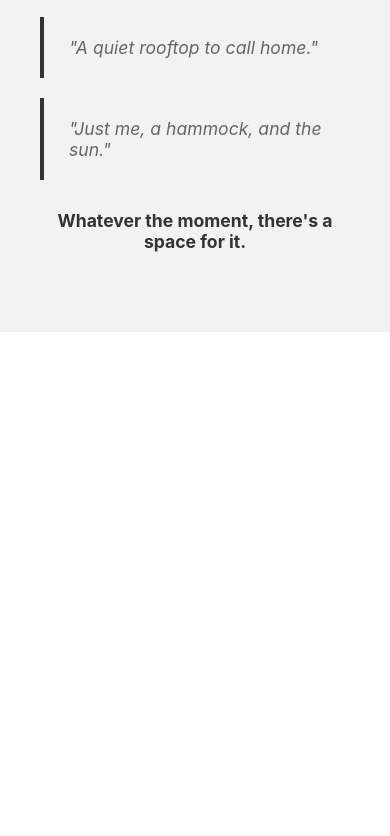
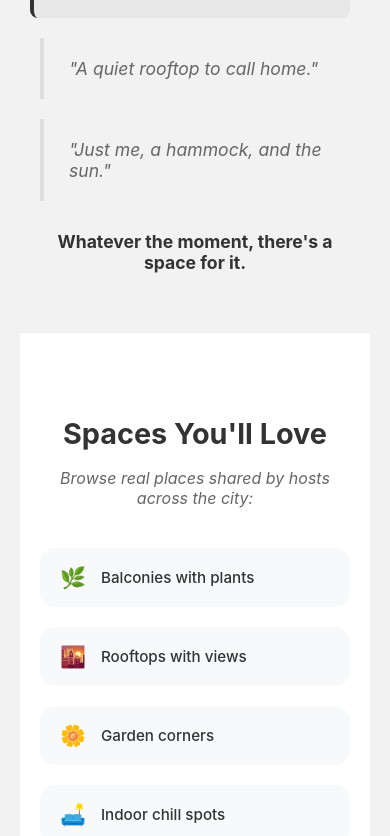
Before and after one commit to jaanque/rebote, a React (Create React App) app: page / in a window 390 px wide. Shown: the part 2388-3224 px from the top of the page. Before the commit the page ends 2720 px from the top, so only its background shows below. Built offline with nearby package versions, Linux system fonts and the light colour scheme.

Commit message:
ADD // Sections

```diff
--- a/src/App.css
+++ b/src/App.css
@@ -201,6 +201,7 @@
   object-fit: cover;
   border-radius: 20px;
   box-shadow: 0 4px 6px rgba(0, 0, 0, 0.1);
+  transition: opacity 0.4s ease;
 }
 
 .moments-content {
@@ -228,9 +229,11 @@
   font-style: italic;
   margin-bottom: 20px;
   padding: 20px 0;
-  border-left: 4px solid #333;
+  border-left: 4px solid #ddd;
   padding-left: 25px;
   transition: all 0.3s ease;
+  cursor: pointer;
+  user-select: none;
 }
 
 .moment-item:hover {
@@ -239,11 +242,188 @@
   padding-left: 30px;
 }
 
+.moment-item.active {
+  color: #333;
+  border-left-color: #333;
+  font-weight: 600;
+  padding-left: 30px;
+  background-color: rgba(51, 51, 51, 0.05);
+  border-radius: 8px;
+  margin-left: -10px;
+  padding-left: 35px;
+}
+
 .moments-subtitle {
   color: #333;
   font-size: 1.4rem;
   font-weight: 600;
   margin: 0;
+}
+
+.spaces-section {
+  padding: 80px 20px;
+  background-color: white;
+}
+
+.spaces-container {
+  max-width: 1200px;
+  margin: 0 auto;
+  text-align: center;
+}
+
+.spaces-title {
+  color: #333;
+  font-size: 3rem;
+  font-weight: 700;
+  margin-bottom: 15px;
+  line-height: 1.2;
+}
+
+.spaces-subtitle {
+  color: #666;
+  font-size: 1.3rem;
+  font-style: italic;
+  margin-bottom: 50px;
+  font-weight: 400;
+}
+
+.spaces-grid {
+  display: grid;
+  grid-template-columns: repeat(auto-fit, minmax(280px, 1fr));
+  gap: 25px;
+  max-width: 900px;
+  margin: 0 auto;
+}
+
+.space-item {
+  display: flex;
+  align-items: center;
+  gap: 15px;
+  padding: 20px 25px;
+  background-color: #f8f9fa;
+  border-radius: 15px;
+  transition: all 0.3s ease;
+  cursor: pointer;
+  border: 2px solid transparent;
+}
+
+.space-item:hover {
+  background-color: #e9ecef;
+  transform: translateY(-2px);
+  box-shadow: 0 4px 12px rgba(0, 0, 0, 0.1);
+  border-color: #dee2e6;
+}
+
+.space-emoji {
+  font-size: 1.5rem;
+  min-width: 24px;
+  text-align: center;
+}
+
+.space-text {
+  color: #333;
+  font-size: 1.1rem;
+  font-weight: 500;
+  text-align: left;
+}
+
+.host-section {
+  padding: 80px 20px;
+  background: linear-gradient(135deg, #667eea 0%, #764ba2 100%);
+  position: relative;
+  overflow: hidden;
+}
+
+.host-section::before {
+  content: '';
+  position: absolute;
+  top: 0;
+  left: 0;
+  right: 0;
+  bottom: 0;
+  background: rgba(0, 0, 0, 0.1);
+  z-index: 1;
+}
+
+.host-container {
+  max-width: 800px;
+  margin: 0 auto;
+  text-align: center;
+  position: relative;
+  z-index: 2;
+}
+
+.host-content {
+  display: flex;
+  flex-direction: column;
+  align-items: center;
+  gap: 20px;
+}
+
+.host-emoji {
+  font-size: 4rem;
+  margin-bottom: 10px;
+  animation: bounce 2s infinite;
+}
+
+@keyframes bounce {
+  0%, 20%, 50%, 80%, 100% {
+    transform: translateY(0);
+  }
+  40% {
+    transform: translateY(-10px);
+  }
+  60% {
+    transform: translateY(-5px);
+  }
+}
+
+.host-title {
+  color: white;
+  font-size: 3rem;
+  font-weight: 700;
+  margin: 0;
+  line-height: 1.2;
+  text-shadow: 0 2px 4px rgba(0, 0, 0, 0.3);
+}
+
+.host-description {
+  color: white;
+  font-size: 1.5rem;
+  font-weight: 400;
+  margin: 0;
+  opacity: 0.95;
+  text-shadow: 0 1px 2px rgba(0, 0, 0, 0.2);
+}
+
+.host-subtitle {
+  color: white;
+  font-size: 1.3rem;
+  font-weight: 300;
+  font-style: italic;
+  margin: 0;
+  opacity: 0.9;
+  text-shadow: 0 1px 2px rgba(0, 0, 0, 0.2);
+}
+
+.host-btn {
+  background: white;
+  color: #667eea;
+  font-size: 1.4rem;
+  font-weight: 700;
+  padding: 0;
+  width: 220px;
+  height: 65px;
+  margin-top: 15px;
+  box-shadow: 0 4px 15px rgba(0, 0, 0, 0.2);
+  transform: translateY(0);
+  transition: all 0.3s ease;
+}
+
+.host-btn:hover {
+  background: #f8f9fa;
+  transform: translateY(-2px);
+  box-shadow: 0 6px 20px rgba(0, 0, 0, 0.3);
 }
 
 @media (max-width: 768px) {
@@ -335,6 +515,58 @@
     grid-template-columns: 1fr;
     gap: 30px;
   }
+
+  .spaces-section {
+    padding: 60px 20px;
+  }
+
+  .spaces-title {
+    font-size: 2.2rem;
+  }
+
+  .spaces-subtitle {
+    font-size: 1.1rem;
+    margin-bottom: 40px;
+  }
+
+  .spaces-grid {
+    grid-template-columns: 1fr;
+    gap: 20px;
+  }
+
+  .space-item {
+    padding: 18px 20px;
+  }
+
+  .space-text {
+    font-size: 1rem;
+  }
+
+  .host-section {
+    padding: 60px 20px;
+  }
+
+  .host-emoji {
+    font-size: 3rem;
+  }
+
+  .host-title {
+    font-size: 2.2rem;
+  }
+
+  .host-description {
+    font-size: 1.3rem;
+  }
+
+  .host-subtitle {
+    font-size: 1.1rem;
+  }
+
+  .host-btn {
+    width: 200px;
+    height: 60px;
+    font-size: 1.2rem;
+  }
 }
 
 @media (max-width: 480px) {
@@ -403,4 +635,46 @@
   .step-title {
     font-size: 1.2rem;
   }
+
+  .spaces-title {
+    font-size: 1.8rem;
+  }
+
+  .spaces-subtitle {
+    font-size: 1rem;
+  }
+
+  .space-item {
+    padding: 15px 18px;
+  }
+
+  .space-emoji {
+    font-size: 1.3rem;
+  }
+
+  .space-text {
+    font-size: 0.95rem;
+  }
+
+  .host-emoji {
+    font-size: 2.5rem;
+  }
+
+  .host-title {
+    font-size: 1.8rem;
+  }
+
+  .host-description {
+    font-size: 1.1rem;
+  }
+
+  .host-subtitle {
+    font-size: 1rem;
+  }
+
+  .host-btn {
+    width: 180px;
+    height: 55px;
+    font-size: 1.1rem;
+  }
 }
--- a/src/App.js
+++ b/src/App.js
@@ -1,7 +1,25 @@
+import { useState } from 'react';
 import './App.css';
 
 function App() {
   const imageUrl = "https://i.ibb.co/SwQF8smr/assets-task-01jyp74gvkf7vtdapm143gsw99-1750945157-img-0.webp";
+
+  const moments = [
+    {
+      text: "20 minutes before my meeting.",
+      image: "https://images.unsplash.com/photo-1556909114-f6e7ad7d3136?w=600&h=400&fit=crop&crop=center"
+    },
+    {
+      text: "A quiet rooftop to call home.",
+      image: "https://images.unsplash.com/photo-1544984243-ec57ea16fe25?w=600&h=400&fit=crop&crop=center"
+    },
+    {
+      text: "Just me, a hammock, and the sun.",
+      image: "https://images.unsplash.com/photo-1506905925346-21bda4d32df4?w=600&h=400&fit=crop&crop=center"
+    }
+  ];
+
+  const [selectedMoment, setSelectedMoment] = useState(0);
 
   return (
     <div className="App">
@@ -71,7 +89,7 @@ function App() {
         <div className="moments-container">
           <div className="moments-image">
             <img
-              src="https://i.ibb.co/SwQF8smr/assets-task-01jyp74gvkf7vtdapm143gsw99-1750945157-img-0.webp"
+              src={moments[selectedMoment].image}
               alt="Moments Made for Bello"
               className="moments-img"
             />
@@ -79,11 +97,75 @@ function App() {
           <div className="moments-content">
             <h2 className="moments-title"><strong>Moments Made for Bello</strong></h2>
             <ul className="moments-list">
-              <li className="moment-item">"20 minutes before my meeting."</li>
-              <li className="moment-item">"A quiet rooftop to call home."</li>
-              <li className="moment-item">"Just me, a hammock, and the sun."</li>
+              {moments.map((moment, index) => (
+                <li
+                  key={index}
+                  className={`moment-item ${selectedMoment === index ? 'active' : ''}`}
+                  onClick={() => setSelectedMoment(index)}
+                >
+                  "{moment.text}"
+                </li>
+              ))}
             </ul>
             <p className="moments-subtitle"><strong>Whatever the moment, there's a space for it.</strong></p>
+          </div>
+        </div>
+      </div>
+
+      <div className="spaces-section">
+        <div className="spaces-container">
+          <h2 className="spaces-title">Spaces You'll Love</h2>
+          <p className="spaces-subtitle">Browse real places shared by hosts across the city:</p>
+
+          <div className="spaces-grid">
+            <div className="space-item">
+              <span className="space-emoji">🌿</span>
+              <span className="space-text">Balconies with plants</span>
+            </div>
+            <div className="space-item">
+              <span className="space-emoji">🌇</span>
+              <span className="space-text">Rooftops with views</span>
+            </div>
+            <div className="space-item">
+              <span className="space-emoji">🌼</span>
+              <span className="space-text">Garden corners</span>
+            </div>
+            <div className="space-item">
+              <span className="space-emoji">🛋️</span>
+              <span className="space-text">Indoor chill spots</span>
+            </div>
+            <div className="space-item">
+              <span className="space-emoji">📖</span>
+              <span className="space-text">Reading nooks</span>
+            </div>
+            <div className="space-item">
+              <span className="space-emoji">💤</span>
+              <span className="space-text">Hammocks</span>
+            </div>
+            <div className="space-item">
+              <span className="space-emoji">⛵</span>
+              <span className="space-text">Boats</span>
+            </div>
+            <div className="space-item">
+              <span className="space-emoji">🎨</span>
+              <span className="space-text">Studios</span>
+            </div>
+            <div className="space-item">
+              <span className="space-emoji">🪟</span>
+              <span className="space-text">Porches</span>
+            </div>
+          </div>
+        </div>
+      </div>
+
+      <div className="host-section">
+        <div className="host-container">
+          <div className="host-content">
+            <span className="host-emoji">🙋‍♂️</span>
+            <h2 className="host-title">Have a place someone could use?</h2>
+            <p className="host-description">Even 15 minutes can change someone's day.</p>
+            <p className="host-subtitle">Earn by sharing your unused space—on your schedule.</p>
+            <button className="btn host-btn">Host your space</button>
           </div>
         </div>
       </div>
```
